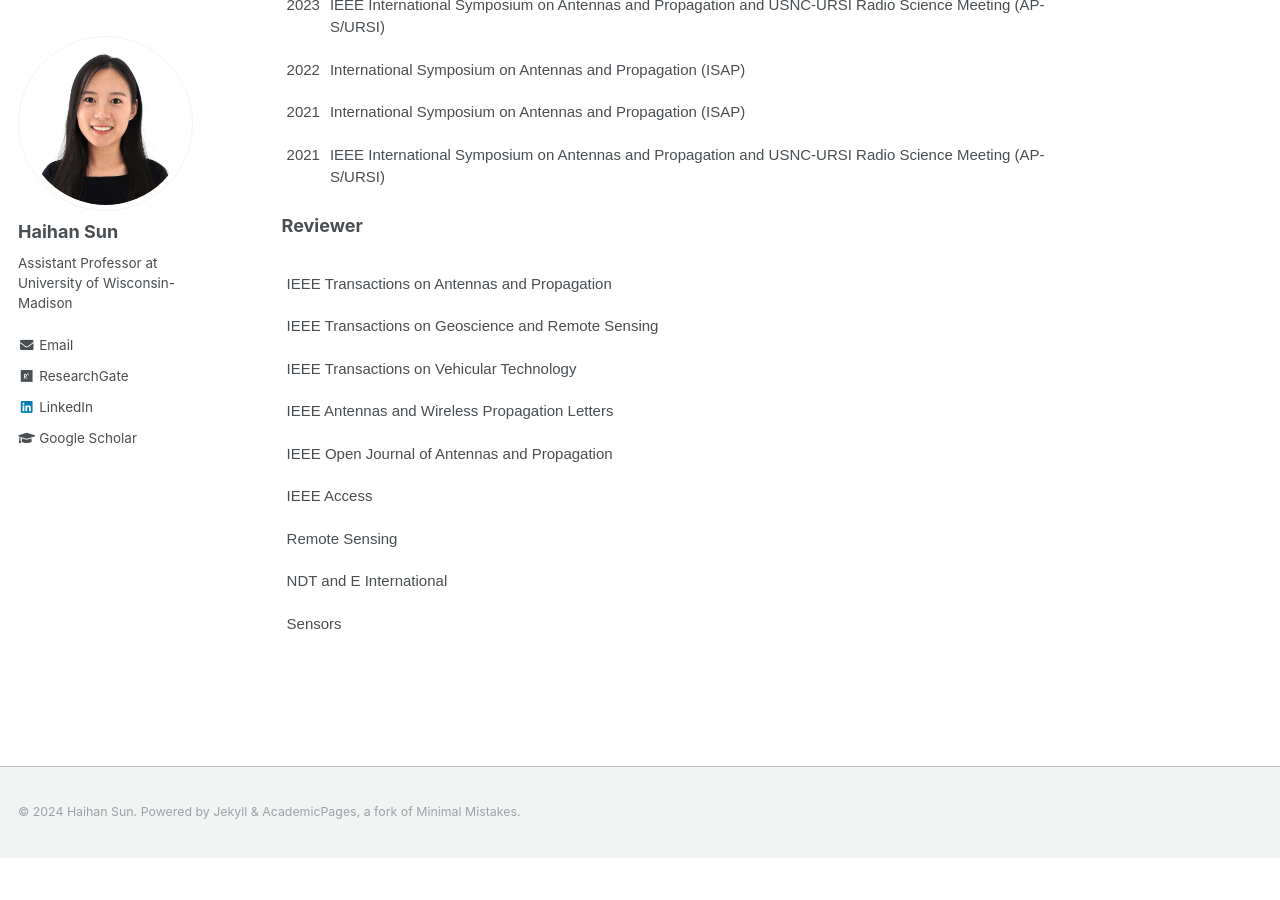
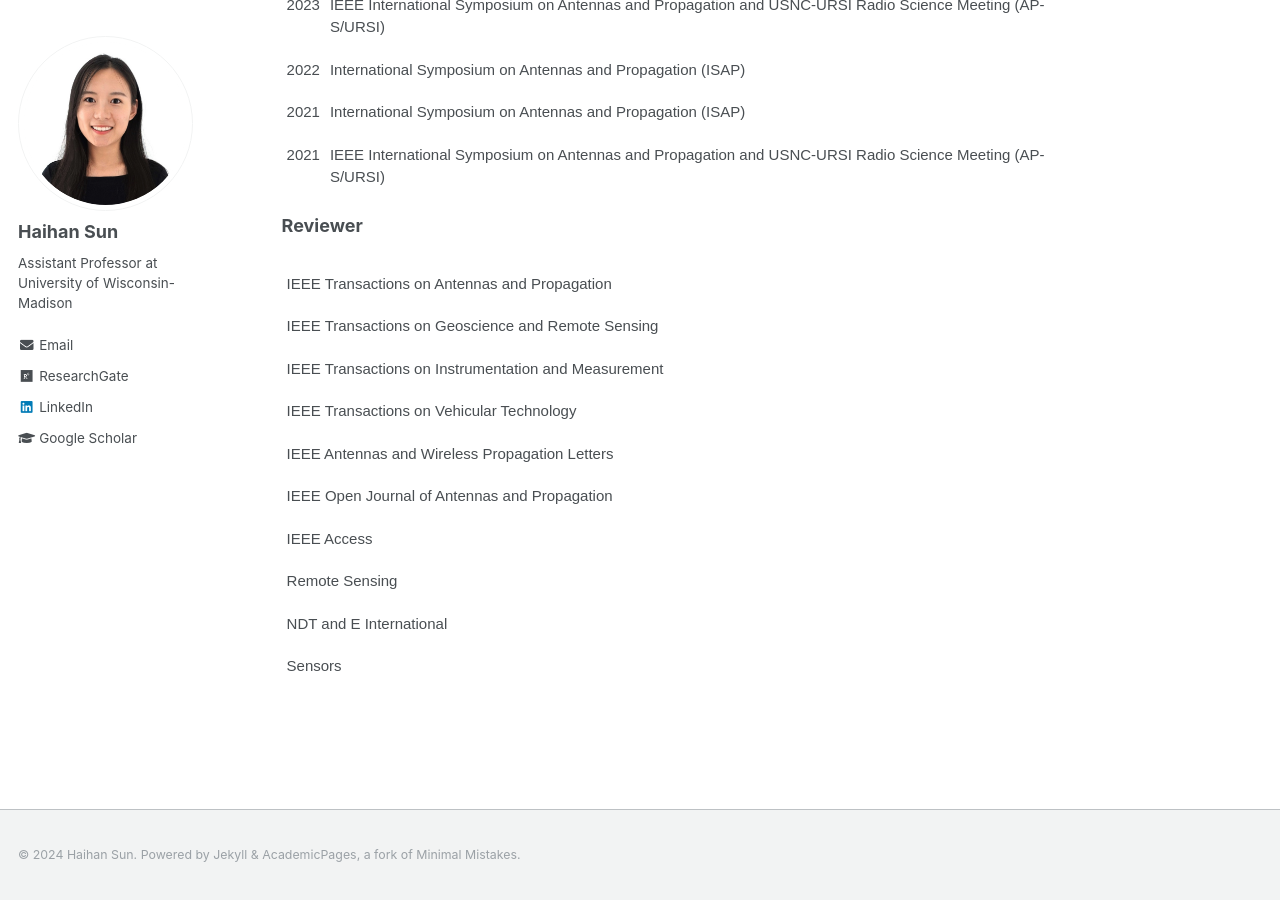
Before and after one commit to Haihan-Sun/Haihan-Sun.github.io, a Jekyll site: the page built from _pages/about.md, in a window 1280 px wide and 900 px high, scrolled down 1649 px. Built offline with Jekyll 4.4.1, drawn with Linux system fonts in a browser that asks for light colours; before the commit the page ends 2507 px from its top, so only the background shows below that.

Commit message:
Update about.md

```diff
--- a/_pages/about.md
+++ b/_pages/about.md
@@ -132,6 +132,9 @@ My group has several PhD positions starting in Fall 2024. More information can b
     <td class="tg-ko0z">IEEE Transactions on Geoscience and Remote Sensing</td>
   </tr>
   <tr>
+    <td class="tg-ko0z">IEEE Transactions on Instrumentation and Measurement</td>
+  </tr>
+  <tr>
     <td class="tg-ko0z">IEEE Transactions on Vehicular Technology</td>
   </tr>
   <tr>
```
